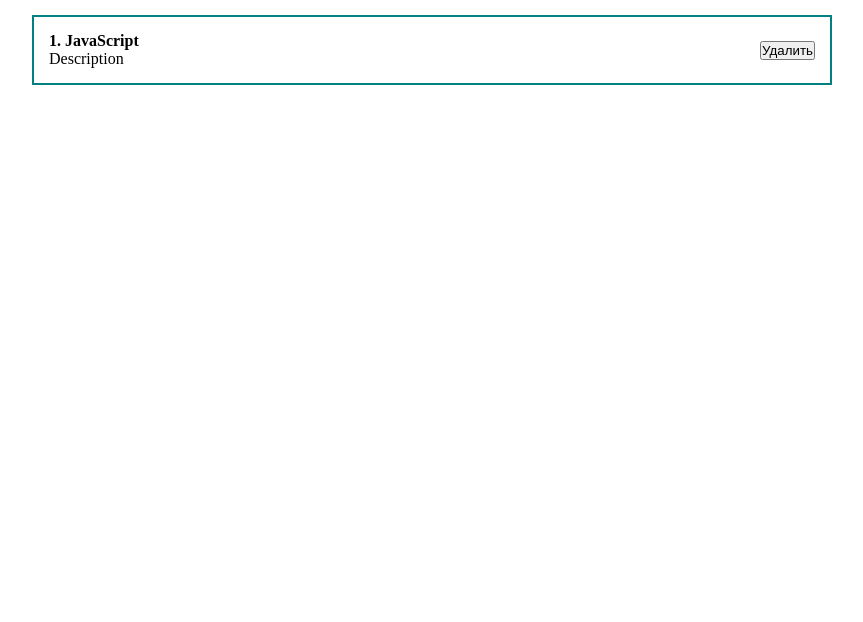
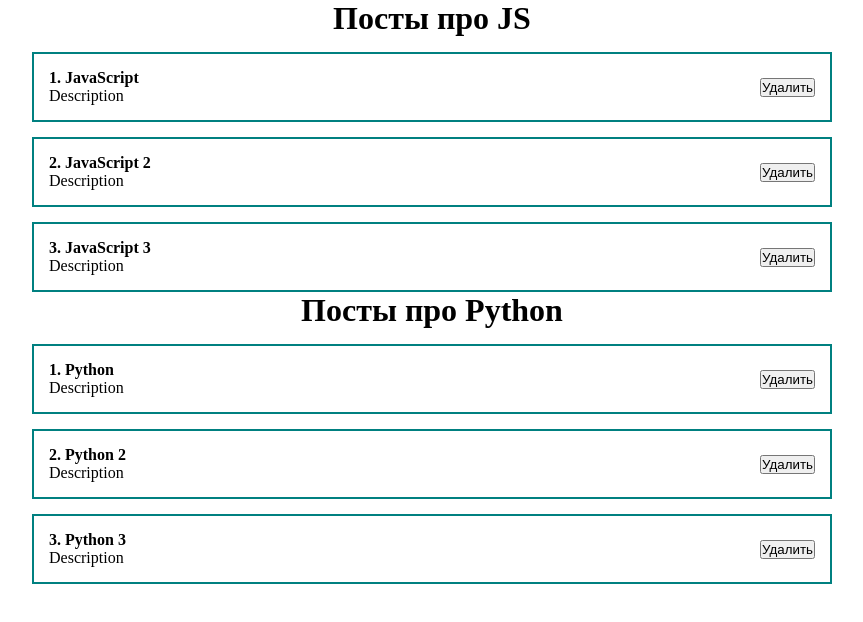
Before and after one commit to anakon73/react-fund-course, a React (Create React App) app: page / in a window 1280 px wide. Shown: the top 622 px of the page, without its empty margins (208-1071 px from the left). Built offline with nearby package versions, Linux system fonts and the light colour scheme.

Commit message:
feat(postlist): created component and worked with lists

```diff
--- a/src/App.jsx
+++ b/src/App.jsx
@@ -1,10 +1,23 @@
-import PostItem from "./components/PostItem";
+import { useState } from "react";
+import PostList from "./components/PostList";
 import "./styles/App.css";
 
 const App = () => {
+  const [posts, setPosts] = useState([
+    { id: 1, title: "JavaScript", body: "Description" },
+    { id: 2, title: "JavaScript 2", body: "Description" },
+    { id: 3, title: "JavaScript 3", body: "Description" },
+  ]);
+  const [posts2, setPosts2] = useState([
+    { id: 1, title: "Python", body: "Description" },
+    { id: 2, title: "Python 2", body: "Description" },
+    { id: 3, title: "Python 3", body: "Description" },
+  ]);
+
   return (
     <div className="App">
-      <PostItem post={{ id: 1, title: "JavaScript", body: "Description" }} />
+      <PostList posts={posts} title={"Посты про JS"} />
+      <PostList posts={posts2} title={"Посты про Python"} />
     </div>
   );
 };
--- /dev/null
+++ b/src/components/PostList.jsx
@@ -0,0 +1,14 @@
+import PostItem from "./PostItem";
+
+const PostList = ({ posts, title }) => {
+  return (
+    <div>
+      <h1 style={{ textAlign: "center" }}>{title}</h1>
+      {posts.map((post) => (
+        <PostItem post={post} key={post.id} />
+      ))}
+    </div>
+  );
+};
+
+export default PostList;
```
